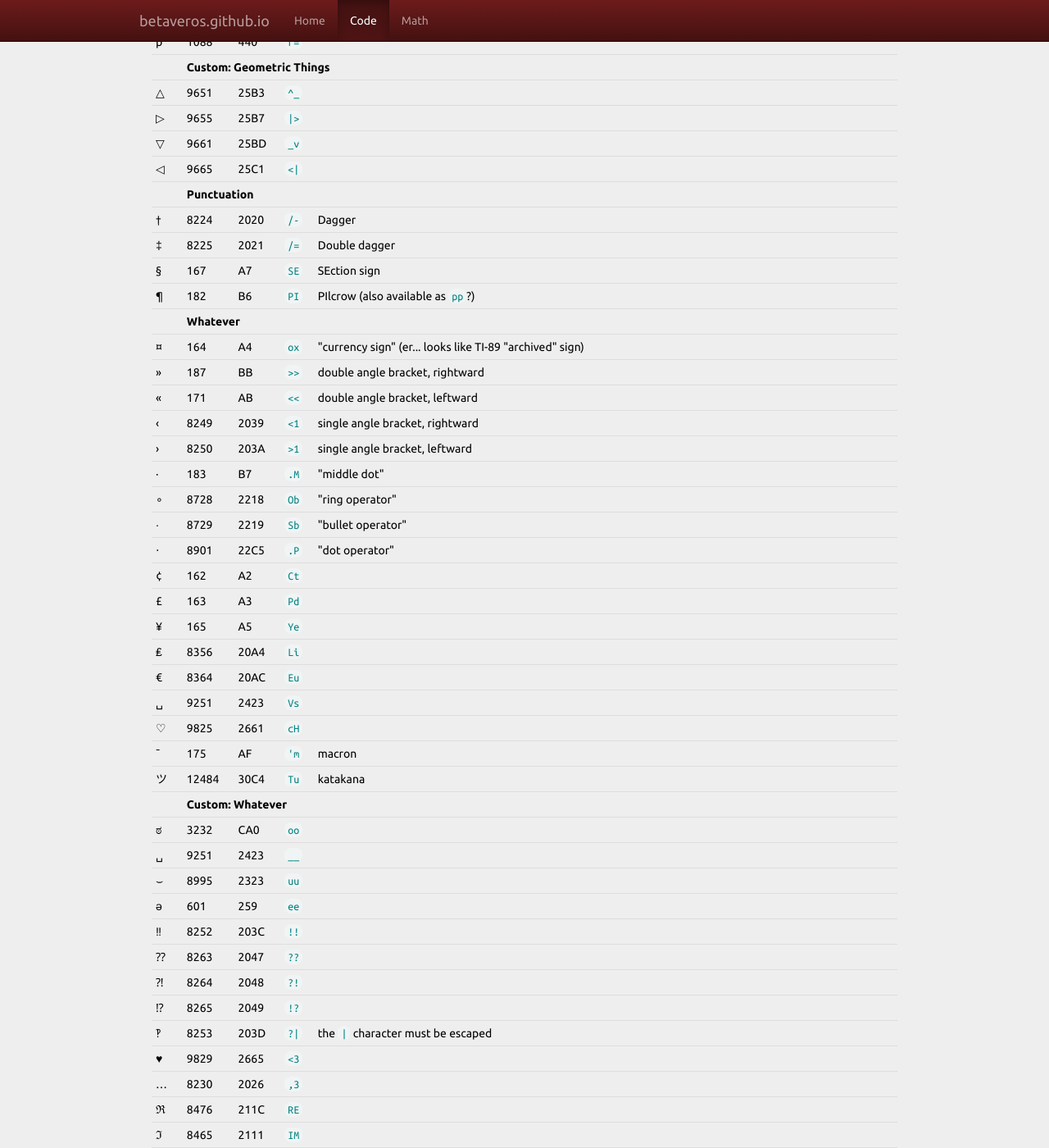
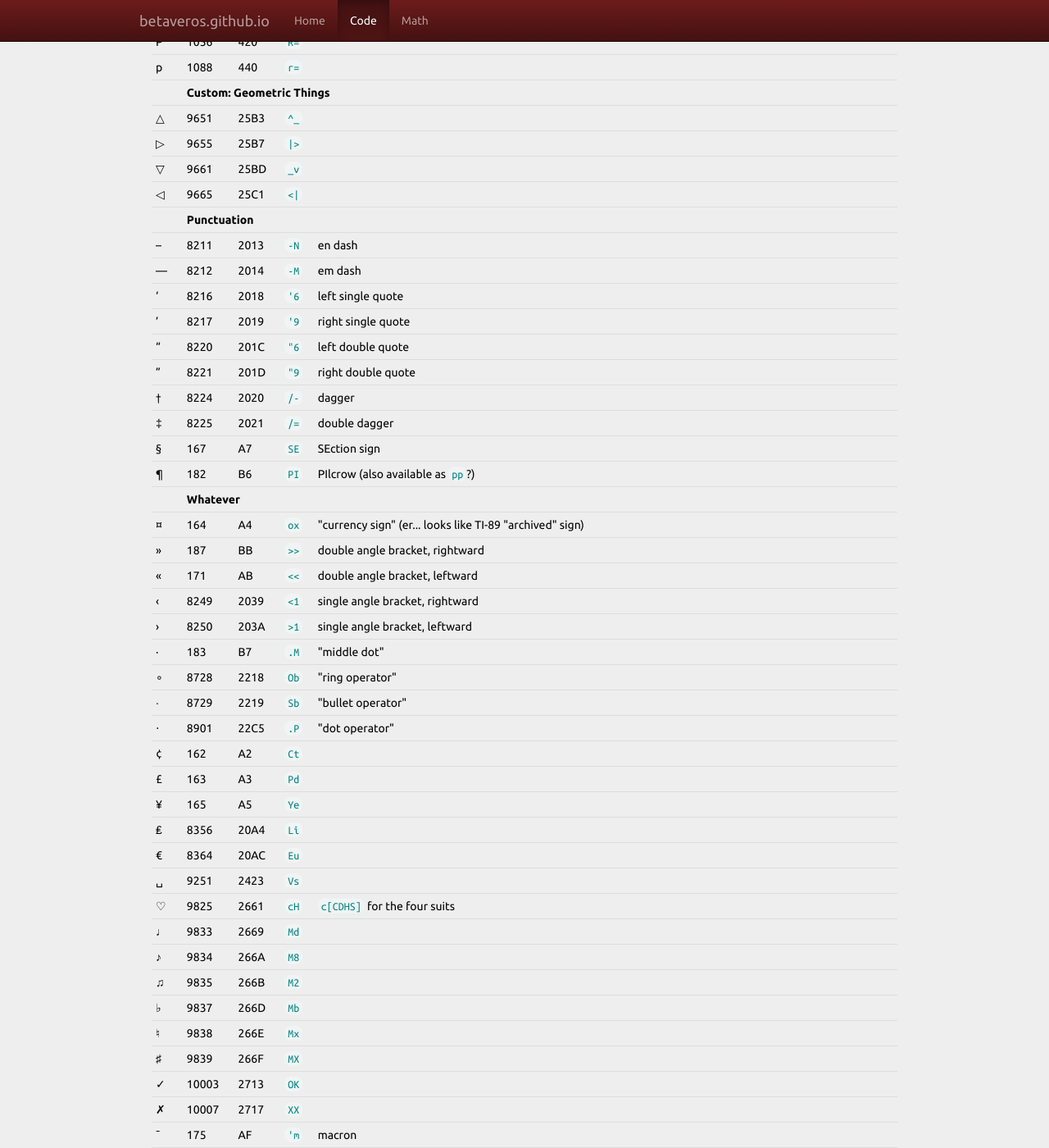
Before and after one commit to betaveros/betaveros.github.io, a Jekyll site: the page built from _posts/2014-04-25-unicode.html, in a window 1280 px wide and 1400 px high, scrolled down 4309 px. Shown: the whole window at 82% size. Built offline with Jekyll 4.4.1, drawn with Linux system fonts in a browser that asks for light colours; some of the changed text lies outside the part shown.

Commit message:
Unicode: more characters and formatting
* Minus sign
* More punctuation
* Musical notation
* Bopomofo
* Other builtin digraphs and fixing capitalization, formatting, spacing

```diff
--- a/_posts/2014-04-25-unicode.html
+++ b/_posts/2014-04-25-unicode.html
@@ -147,8 +148,14 @@ title: Unicode
 <tr><td>▽</td><td>9661</td><td>25BD</td><td><code>_v</code></td><td></td></tr>
 <tr><td>◁</td><td>9665</td><td>25C1</td><td><code>&lt;|</code></td><td></td></tr>
 <tr><td><th colspan='5'>Punctuation</th></td></tr>
-<tr><td>†</td><td>8224</td><td>2020</td><td><code>/-</code></td><td>Dagger</td></tr>
-<tr><td>‡</td><td>8225</td><td>2021</td><td><code>/=</code></td><td>Double dagger</td></tr>
+<tr><td>–</td><td>8211</td><td>2013</td><td><code>-N</code></td><td>en dash</td></tr>
+<tr><td>—</td><td>8212</td><td>2014</td><td><code>-M</code></td><td>em dash</td></tr>
+<tr><td>‘</td><td>8216</td><td>2018</td><td><code>'6</code></td><td>left single quote</td></tr>
+<tr><td>’</td><td>8217</td><td>2019</td><td><code>'9</code></td><td>right single quote</td></tr>
+<tr><td>“</td><td>8220</td><td>201C</td><td><code>"6</code></td><td>left double quote</td></tr>
+<tr><td>”</td><td>8221</td><td>201D</td><td><code>"9</code></td><td>right double quote</td></tr>
+<tr><td>†</td><td>8224</td><td>2020</td><td><code>/-</code></td><td>dagger</td></tr>
+<tr><td>‡</td><td>8225</td><td>2021</td><td><code>/=</code></td><td>double dagger</td></tr>
 <tr><td>§</td><td>167</td><td>A7</td><td><code>SE</code></td><td>SEction sign</td></tr>
 <tr><td>¶</td><td>182</td><td>B6</td><td><code>PI</code></td><td>PIlcrow (also available as <code>pp</code>?)</td></tr>
 <tr><td><th colspan='5'>Whatever</th></td></tr>
@@ -167,7 +174,15 @@ title: Unicode
 <tr><td>₤</td><td>8356</td><td>20A4</td><td><code>Li</code></td><td></td></tr>
 <tr><td>€</td><td>8364</td><td>20AC</td><td><code>Eu</code></td><td></td></tr>
 <tr><td>␣</td><td>9251</td><td>2423</td><td><code>Vs</code></td><td></td></tr>
-<tr><td>♡</td><td>9825</td><td>2661</td><td><code>cH</code></td><td></td></tr>
+<tr><td>♡</td><td>9825</td><td>2661</td><td><code>cH</code></td><td><code>c[CDHS]</code> for the four suits</td></tr>
+<tr><td>♩</td><td>9833</td><td>2669</td><td><code>Md</code></td><td></td></tr>
+<tr><td>♪</td><td>9834</td><td>266A</td><td><code>M8</code></td><td></td></tr>
+<tr><td>♫</td><td>9835</td><td>266B</td><td><code>M2</code></td><td></td></tr>
+<tr><td>♭</td><td>9837</td><td>266D</td><td><code>Mb</code></td><td></td></tr>
+<tr><td>♮</td><td>9838</td><td>266E</td><td><code>Mx</code></td><td></td></tr>
+<tr><td>♯</td><td>9839</td><td>266F</td><td><code>MX</code></td><td></td></tr>
+<tr><td>✓</td><td>10003</td><td>2713</td><td><code>OK</code></td><td></td></tr>
+<tr><td>✗</td><td>10007</td><td>2717</td><td><code>XX</code></td><td></td></tr>
 <tr><td>¯</td><td>175</td><td>AF</td><td><code>'m</code></td><td>macron</td></tr>
 <tr><td>ツ</td><td>12484</td><td>30C4</td><td><code>Tu</code></td><td>katakana</td></tr>
 <tr><td><th colspan='5'>Custom: Whatever</th></td></tr>
@@ -213,8 +231,19 @@ title: Unicode
 <tr><td>⤚</td><td>10522</td><td>291A</td><td></td><td></td></tr>
 <tr><td>⤛</td><td>10523</td><td>291B</td><td></td><td></td></tr>
 <tr><td>⤜</td><td>10524</td><td>291C</td><td></td><td></td></tr>
+<tr><td><th colspan='5'>Bopomofo</th></td></tr>
+<tr><td>ㄅ</td><td>12549</td><td>3105</td><td><code>b4</code></td><td>etc. (pinyin + 4)</td></tr>
+<tr><td>ㄓ</td><td>12563</td><td>3113</td><td><code>zh</code></td><td>etc.</td></tr>
+<tr><td>ㄞ</td><td>12574</td><td>311E</td><td><code>ai</code></td><td>etc.</td></tr>
+<tr><td><th colspan='5'>Non-obvious Bopomofo</th></td></tr>
+<tr><td>ㄠ</td><td>12576</td><td>3120</td><td><code>au</code></td><td>not <code>ao</code> (although that is not taken so there's no reason not to set it)</td></tr>
+<tr><td>ㄤ</td><td>12580</td><td>3124</td><td><code>aN</code></td><td>N = ng</td></tr>
+<tr><td>ㄥ</td><td>12581</td><td>3125</td><td><code>eN</code></td><td>N = ng</td></tr>
+<tr><td>ㄩ</td><td>12585</td><td>3129</td><td><code>iu</code></td><td></td></tr>
+<tr><td><th colspan='5'>Custom: Bopomofo fix</th></td></tr>
+<tr><td>ㄠ</td><td>12576</td><td>3120</td><td><code>ao</code></td><td></td></tr>
 </table>
 
 {% highlight vim %}
-digraph !# 8802 (+ 8713 +) 8716 (/ 8836 /) 8837 @+ 8853 @- 8854 @x 8855 @/ 8856 @. 8857 @o 8858 @* 8859 @= 8860 @\| 10678 3< 8920 3> 8921 NN 8469 QQ 8474 RR 8477 ZZ 8484 CC 8450 ^_ 9651 \|> 9655 _v 9661 <\| 9665 oo 3232 __ 9251 uu 8995 ee 601 !! 8252 ?? 8263 ?! 8264 !? 8265 ?\| 8253 <3 9829 ,3 8230 RE 8476 IM 8465 wp 8472 ^? 65533
+digraph !# 8802 (+ 8713 +) 8716 (/ 8836 /) 8837 @+ 8853 @- 8854 @x 8855 @/ 8856 @. 8857 @o 8858 @* 8859 @= 8860 @\| 10678 3< 8920 3> 8921 NN 8469 QQ 8474 RR 8477 ZZ 8484 CC 8450 ^_ 9651 \|> 9655 _v 9661 <\| 9665 oo 3232 __ 9251 uu 8995 ee 601 !! 8252 ?? 8263 ?! 8264 !? 8265 ?\| 8253 <3 9829 ,3 8230 RE 8476 IM 8465 wp 8472 ^? 65533 ao 12576
 {% endhighlight %}
```
Also changed, not shown: other parts of _posts/2014-04-25-unicode.html (+7 -3 lines), _posts/unicode.txt (+35 -6 lines).
